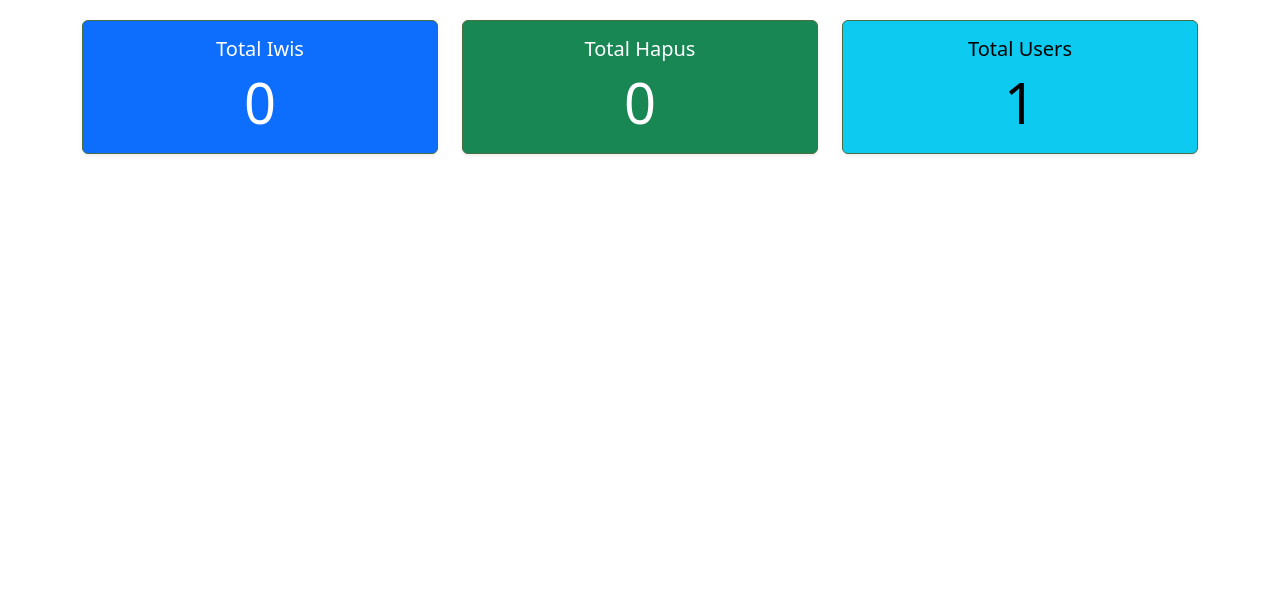
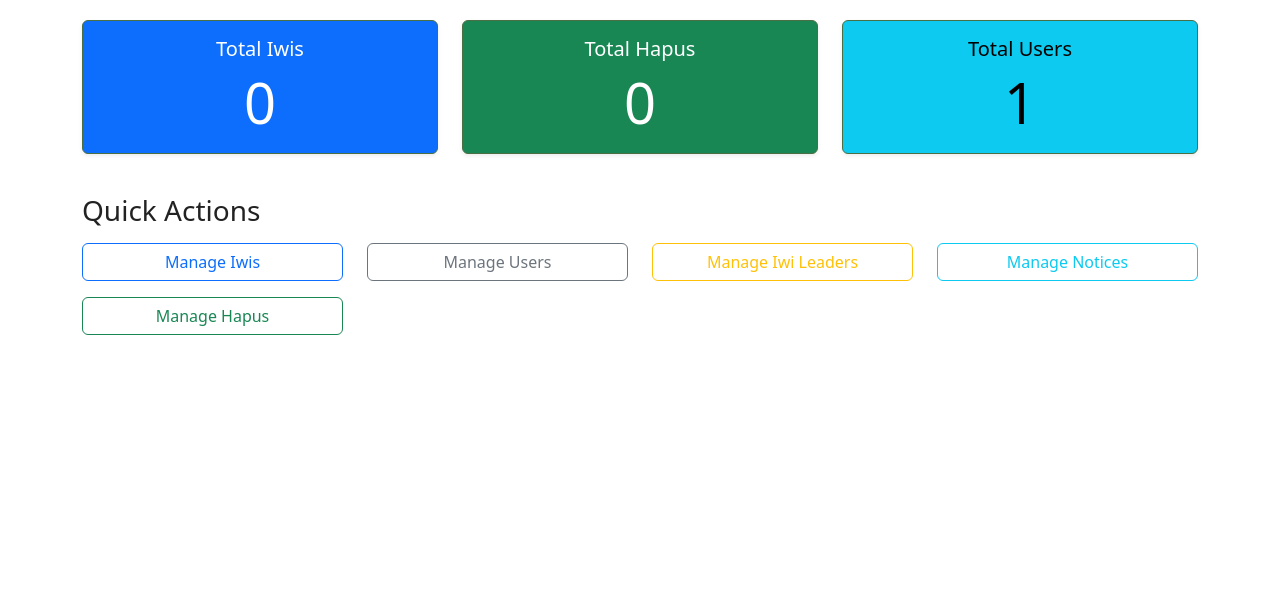
Before and after one commit to Nishita12393/IwiConnect, a Django app: page /dashboard/ in a window 1280 px wide. Shown: the part 146-737 px from the top of the page. Run offline with Django 5.2, Linux system fonts and the light colour scheme; the visitor is signed in with stand-in values (Sample User, id 1); data comes from the database, SQL or seed files in the repository; data that the repository does not hold is empty.

Commit message:
add new urls

```diff
--- a/core/templates/core/admin_dashboard.html
+++ b/core/templates/core/admin_dashboard.html
@@ -28,4 +28,37 @@
     </div>
   </div>
 </div>
+
+<div class="row">
+  <div class="col-12">
+    <h3 class="mb-3">Quick Actions</h3>
+    <div class="row">
+      <div class="col-md-3 mb-3">
+        <a href="{% url 'iwimgmt:iwi_list' %}" class="btn btn-outline-primary w-100">
+          <i class="fas fa-users"></i> Manage Iwis
+        </a>
+      </div>
+      <div class="col-md-3 mb-3">
+        <a href="{% url 'usermgmt:user_list' %}" class="btn btn-outline-secondary w-100">
+          <i class="fas fa-user-cog"></i> Manage Users
+        </a>
+      </div>
+      <div class="col-md-3 mb-3">
+        <a href="{% url 'usermgmt:manage_iwi_leaders' %}" class="btn btn-outline-warning w-100">
+          <i class="fas fa-crown"></i> Manage Iwi Leaders
+        </a>
+      </div>
+      <div class="col-md-3 mb-3">
+        <a href="{% url 'notice:manage_notices' %}" class="btn btn-outline-info w-100">
+          <i class="fas fa-bullhorn"></i> Manage Notices
+        </a>
+      </div>
+      <div class="col-md-3 mb-3">
+        <a href="{% url 'hapumgmt:hapu_list' %}" class="btn btn-outline-success w-100">
+          <i class="fas fa-leaf"></i> Manage Hapus
+        </a>
+      </div>
+    </div>
+  </div>
+</div>
 {% endblock %}
--- a/core/templates/core/user_dashboard.html
+++ b/core/templates/core/user_dashboard.html
@@ -7,6 +7,7 @@
     <a href="/logout/" class="btn btn-outline-secondary">Logout</a>
     {% if user.iwi_leaderships.all %}
       <a href="/usermgmt/manage-hapu-leaders/" class="btn btn-primary ms-2">Manage Hapu Leaders</a>
+      <a href="{% url 'hapumgmt:hapu_list' %}" class="btn btn-success ms-2">Manage Hapus</a>
     {% endif %}
   </div>
 
```
